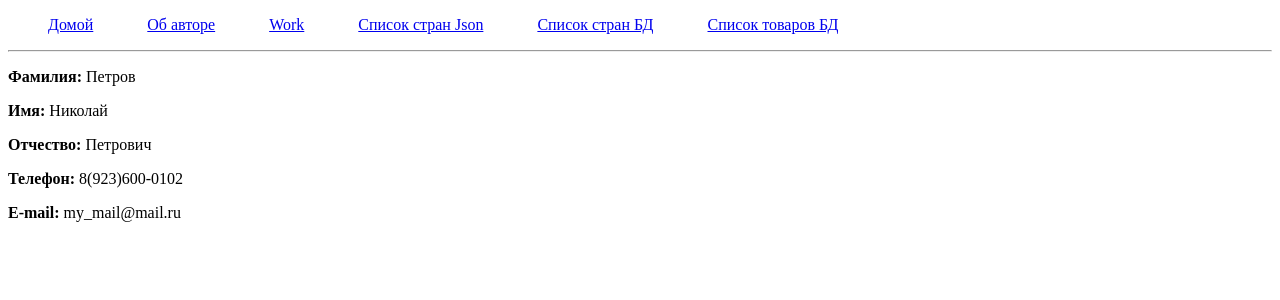
After one commit to Tushkov/Django, a Django app: page /about in a window 1280 px wide. The commit adds this page. Shown: the top 300 px of the page. Run offline with Django 5.2, Linux system fonts and the light colour scheme; parts of the project's set-up code (start-up, migrations or seed data) failed here and were passed over.

Commit message:
Шаблоны

```diff
--- a/Django/urls.py
+++ b/Django/urls.py
@@ -3,6 +3,7 @@ from MainApp import views
 
 urlpatterns = [
     path('', views.home, name="home"),
+    path('about', views.about, name="about"),
     path('work', views.work, name="work"),
     path('countries_list', views.countries_list, name="countries-list"),
     path('country/<country>', views.country, name="countryj-detail"),
--- a/MainApp/views.py
+++ b/MainApp/views.py
@@ -23,27 +23,29 @@ country =  {
             "Spanish"
         ]
     }
-
-
-
-
+userData = {
+        "surname": "Петров",
+        "name": "Николай",
+        "middlename": "Петрович",
+        "phone": "8(923)600-0102",
+        "email": "my_mail@mail.ru"
+    }
 
 
 # Create your views here.
 def home(request):
-    # text = """
-    # <h1>"Изучаем django День первый !"</h1>
-    # <strong>Автор</strong>: <i>Иванов И.П.</i>
-    # <h2><a href="/about">About</a></h2>
-    # <h2><a href="/items">Items<a></h2>
-    # """
-    # return HttpResponse(text)
     context = {
-        "name": "Петров Николай Петрович",
-        "email": "my_mail@mail.ru"
+        "user" : userData
     }
 
     return render(request, "index.html", context)
+
+def about(request):
+    context = {
+        "user" : userData
+    }
+
+    return render(request, "about.html", context)
 
 def countries_list(request):
     context = {
--- /dev/null
+++ b/templates/about.html
@@ -0,0 +1,9 @@
+{% extends 'base.html' %}
+
+{% block content %}
+<p><strong>Фамилия:</strong> {{ user.surname }}</p>
+<p><strong>Имя:</strong> {{ user.name }}</p>
+<p><strong>Отчество:</strong> {{ user.middlename }}</p>
+<p><strong>Телефон:</strong> {{ user.phone }}</p>
+<p><strong>E-mail:</strong> {{ user.email }}</p>
+{% endblock %}
--- a/templates/inc-menu.html
+++ b/templates/inc-menu.html
@@ -1,5 +1,6 @@
 <ul>
-    <li><strong>Home</strong></li>
+    <li><a href="{% url 'home' %}">Домой</a></li>
+    <li><a href="{% url 'about' %}">Об авторе</a></li>
     <li><a href="{% url 'work' %}">Work</a></li>
     <li><a href="{% url 'countries-list' %}">Список стран Json</a></li>
     <li><a href="{% url 'countries-list-db' %}">Список стран БД</a></li>
--- a/templates/index.html
+++ b/templates/index.html
@@ -1,7 +1,7 @@
 {% extends 'base.html' %}
 {% block content %}
 <h1>Произвольное приветствие</h1>
-<span style="color:blue">Имя {{name}}. Почта: {{ email }} </span>
+<span style="color:blue">{{user.surname}} {{user.name}} {{user.middle}}.<br />Почта: {{ user.email }} </span>
 <p><a href="/reloab_DB">Очистка БД и загрузка</a> стран из country-by-languages.json на
     страницу стран</p>
 {% endblock %}
```
